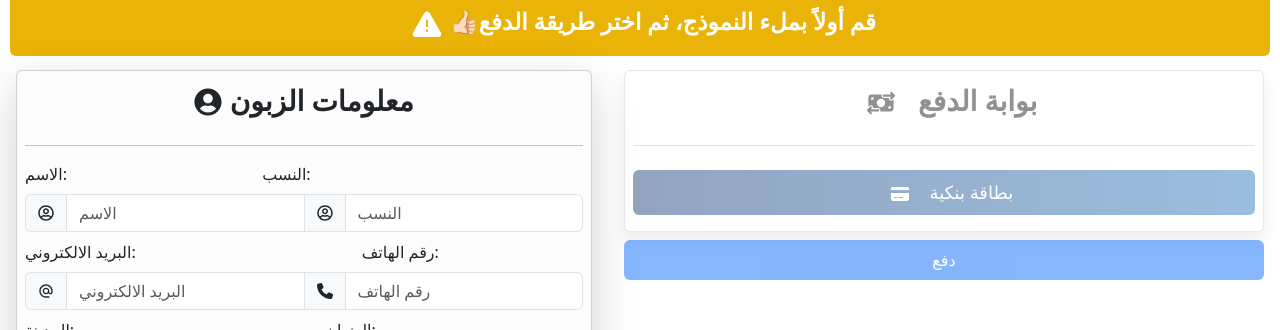
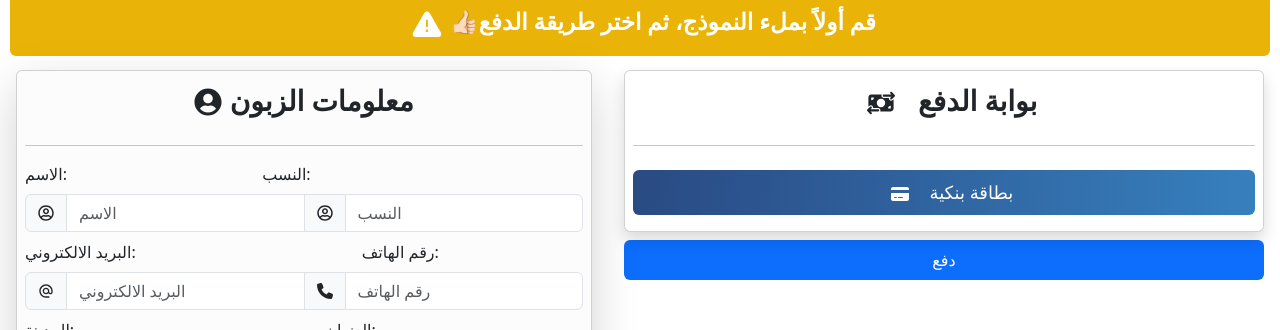
Before and after one commit to EnnacherZ/ENNACHERSTORE-FRONTEND, a React (Vite) app: page /Checkout in a window 1280 px wide. Shown: the part 188-518 px from the top of the page. Built offline with nearby package versions, Linux system fonts and the light colour scheme; no server answers.

Commit message:
Update checkout.tsx

```diff
--- a/src/Components/checkout.tsx
+++ b/src/Components/checkout.tsx
@@ -529,7 +529,7 @@ const Checkout :  React.FC = () => {
     </form>}
 
     <div className="d-flex flex-column paymentDiv">
-    <div className={`paymentGateway ${isClt(clientForm)&&isModify?'':'is-disabled'} card shadow p-2 mt-2 `}
+    <div className={`paymentGateway ${isClt(clientForm)&&isModify?'':''} card shadow p-2 mt-2 `}
           id="paymentGateway">
       <div className="paymentGatewayTitle fs-3" id="paymentGatewayTitle">
         <FaMoneyBillTransfer className="mx-3"/> {t('paymentPortal')}
@@ -547,7 +547,7 @@ const Checkout :  React.FC = () => {
           </div>
       </div>
     </div>
-    <button id="pay" className={`rounded mt-2 pay-button ${isClt(clientForm)&&isModify?'':'is-disabled'}`} >{t('pay')}</button>
+    <button id="pay" className={`rounded mt-2 pay-button ${isClt(clientForm)&&isModify?'':''}`} >{t('pay')}</button>
     </div>
 
 
```
